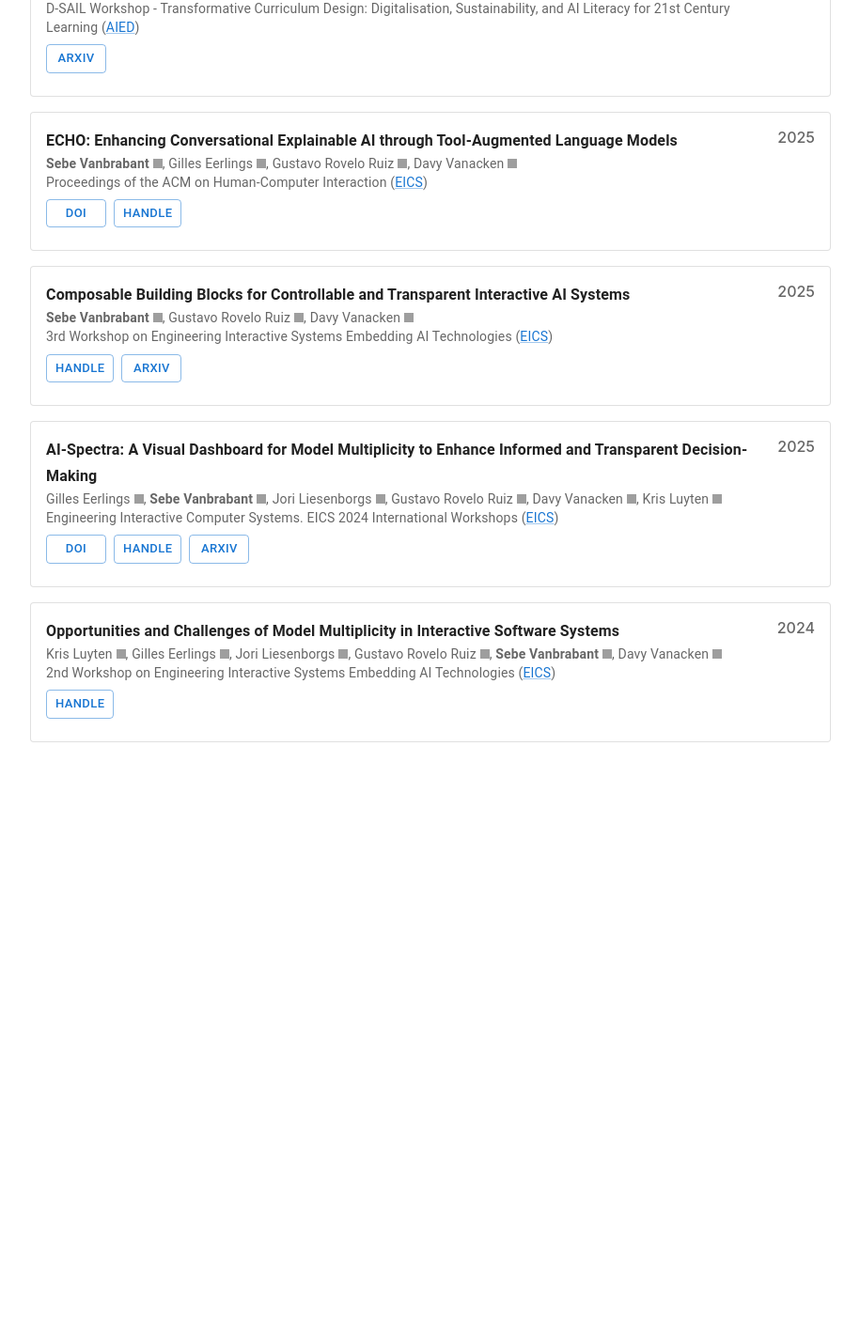
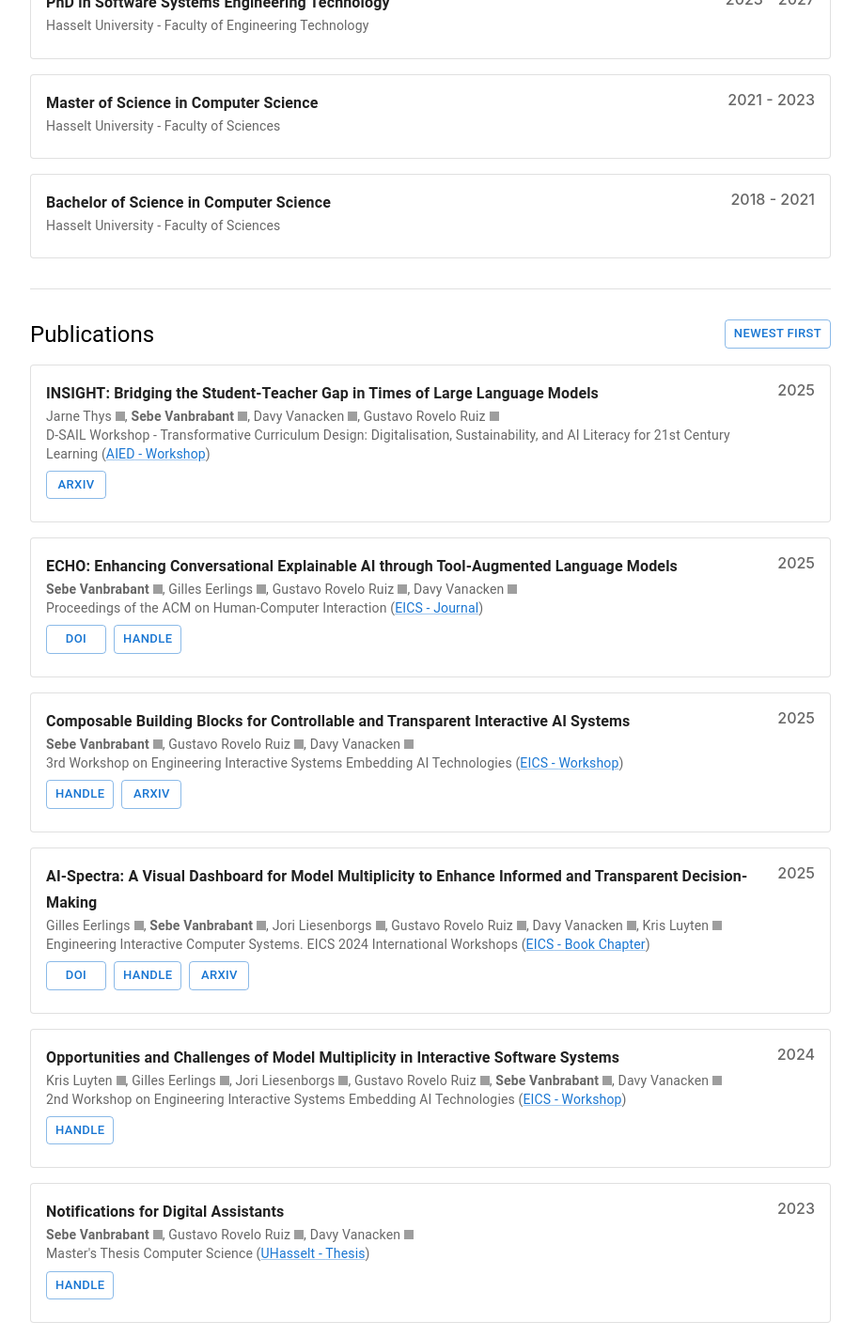
Before and after one commit to sebev/sebev.github.io, a React (Create React App) app: page / in a window 1280 px wide. Shown: the part 260-1683 px from the top of the page at 94% size, without its empty margins (182-1097 px from the left). Before the commit the page ends 1098 px from the top, so only its background shows below. Built offline with nearby package versions, Linux system fonts and the light colour scheme; grey boxes are pictures that could not be loaded.

Commit message:
Added education

```diff
--- a/public/data/authors.json
+++ b/public/data/authors.json
@@ -83,6 +83,20 @@
 			}
 		]
 	},
+	"rmenten": {
+		"firstName": "Raf",
+		"lastName": "Menten",
+		"links": [
+			{
+				"type": "orcid",
+				"url": "https://orcid.org/0000-0003-2875-9812"
+			},
+			{
+				"type": "uhasselt",
+				"url": "https://www.uhasselt.be/en/who-is-who/raf-menten"
+			}
+		]
+	},
 	"svanbrabant": {
 		"firstName": "Sebe",
 		"lastName": "Vanbrabant",
--- /dev/null
+++ b/public/data/education.json
@@ -0,0 +1,23 @@
+[
+    {
+        "title": "Bachelor of Science in Computer Science",
+        "institution": "Hasselt University",
+        "faculty": "Faculty of Sciences",
+        "start": "2018",
+        "end": "2021"
+    },
+    {
+        "title": "Master of Science in Computer Science",
+        "institution": "Hasselt University",
+        "faculty": "Faculty of Sciences",
+        "start": "2021",
+        "end": "2023"
+    },
+    {
+        "title": "PhD in Software Systems Engineering Technology",
+        "institution": "Hasselt University",
+        "faculty": "Faculty of Engineering Technology",
+        "start": "2023",
+        "end": "2027"
+    }
+]
--- a/public/data/publications.json
+++ b/public/data/publications.json
@@ -1,4 +1,35 @@
 [
+    {
+        "title": "Explainable AI for Recommender Systems",
+        "authors": ["svanbrabant", "rmenten", "dvanacken"],
+        "date": "2021",
+        "venue": {
+            "name": "Bachelor's Thesis Computer Science",
+            "parent": "Hasselt University",
+            "short": "UHasselt",
+            "type": "thesis",
+            "url": "https://studiegidswww.uhasselt.be/opleidingsonderdeel.aspx?a=2020&i=4380&n=4&t=01"
+        },
+        "links": []
+    },
+    {
+        "title": "Notifications for Digital Assistants",
+        "authors": ["svanbrabant", "groveloruiz", "dvanacken"],
+        "date": "2023",
+        "venue": {
+            "name": "Master's Thesis Computer Science",
+            "parent": "Hasselt University",
+            "short": "UHasselt",
+            "type": "thesis",
+            "url": "https://studiegidswww.uhasselt.be/opleidingsonderdeel.aspx?a=2022&i=2262&n=4&t=01"
+        },
+        "links": [
+            {
+                "type": "handle",
+                "url": "http://hdl.handle.net/1942/41285"
+            }
+        ]
+    },
     {
         "title": "Opportunities and Challenges of Model Multiplicity in Interactive Software Systems",
         "authors": ["kluyten", "geerlings", "jliesenborgs", "groveloruiz", "svanbrabant", "dvanacken"],
--- a/src/App.tsx
+++ b/src/App.tsx
@@ -1,11 +1,14 @@
 import React, { useEffect, useState } from "react";
-import { Container, Typography, Box, CircularProgress, Button, Stack } from "@mui/material";
+import { Container, Typography, Box, CircularProgress, Button, Stack, Divider } from "@mui/material";
 import { Publication } from "./components/Publication";
+import { Education } from "./components/Education"
 import { IAuthor } from "./types/author";
 import { IPublication } from "./types/publication"
+import { IEducation } from "./types/education"
 
 function App() {
 	const [publications, setPublications] = useState<IPublication[]>([]);
+	const [education, setEducation] = useState<IEducation[]>([]);
 	const [authors, setAuthors] = useState<Record<string, IAuthor>>({});
 	const [loading, setLoading] = useState(true);
 	const [sortDescending, setSortDescending] = useState(true);
@@ -18,13 +21,19 @@ function App() {
 
 	useEffect(() => {
 		async function loadData() {
-			const [pubRes, authRes] = await Promise.all([
+			const [pubRes, eduRes, authRes] = await Promise.all([
 				fetch("/data/publications.json"),
-				fetch("/data/authors.json")
+				fetch("/data/education.json"),
+				fetch("/data/authors.json"),
 			]);
 			const pubs = await pubRes.json();
+			const edus = await eduRes.json();
+			edus.sort((a: IEducation, b: IEducation) => {
+				return new Date(b.start).getTime() - new Date(a.start).getTime();
+			})
 			const auths = await authRes.json();
 			setPublications(pubs);
+			setEducation(edus);
 			setAuthors(auths);
 			setLoading(false);
 		}
@@ -41,14 +50,29 @@ function App() {
 
 	return (
 		<Container maxWidth="md" sx={{ py: 4 }}>
+			<Stack direction={"column"} spacing={4}>
+				<Box>
 					<Typography variant="h4" fontWeight={700} gutterBottom>
 						Sebe Vanbrabant
 					</Typography>
 					<Typography variant="subtitle1" color="text.secondary" gutterBottom>
 						PhD Candidate at Hasselt University, Digital Future Lab
 					</Typography>
+				</Box>
 
-			<Box mt={4}>
+				<Divider />
+
+				<Stack direction={"column"} spacing={2}>
+					<Typography variant="h5">Education</Typography>
+
+					{education.map((edu) => (
+						<Education key={edu.title} edu={edu} authors={authors} />
+					))}
+				</Stack>
+
+				<Divider />
+
+				<Stack direction={"column"} spacing={2}>
 					<Stack direction="row" justifyContent="space-between" alignItems="center" mb={2}>
 						<Typography variant="h5">Publications</Typography>
 						<Button
@@ -63,7 +87,8 @@ function App() {
 					{sortedPubs.map((pub) => (
 						<Publication key={pub.title} pub={pub} authors={authors} />
 					))}
-			</Box>
+				</Stack>
+			</Stack>
 		</Container>
 	);
 }
--- /dev/null
+++ b/src/components/Education.tsx
@@ -0,0 +1,46 @@
+import React from "react";
+import { IAuthor } from "../types/author";
+import { IEducation } from "../types/education"
+import {
+	Card,
+	CardContent,
+	Typography,
+	Link,
+	Stack,
+	Tooltip,
+	Box,
+	Button
+} from "@mui/material";
+
+type Props = {
+	edu: IEducation;
+	authors: Record<string, IAuthor>;
+};
+
+export function Education({ edu, authors }: Props) {
+	return (
+		<Card variant="outlined">
+			<CardContent>
+				<Stack direction="row" justifyContent="space-between" spacing={2}>
+					<Box>
+						<Typography variant="subtitle1" fontWeight={600}>
+							{edu.title}
+						</Typography>
+                        <Typography variant="body2" color="text.secondary">
+                            {edu.institution} - {edu.faculty}
+                        </Typography>
+					</Box>
+					<Box
+						minWidth={50}
+						textAlign="right"
+						color="text.secondary"
+						fontWeight="medium"
+						fontSize="1rem"
+					>
+						{new Date(edu.start).getFullYear()} - {new Date(edu.end).getFullYear()}
+					</Box>
+				</Stack>
+			</CardContent>
+		</Card>
+	);
+}
--- a/src/components/Publication.tsx
+++ b/src/components/Publication.tsx
@@ -50,13 +50,12 @@ type Props = {
 						</Link>
 					</Tooltip>
 				)}
-				{idx < pub.authors.length - 1 ? ", " : ""}
 			</React.Fragment>
 		);
 	};
 
 	return (
-		<Card variant="outlined" sx={{ mb: 2 }}>
+		<Card variant="outlined">
 			<CardContent>
 				<Stack direction="row" justifyContent="space-between" spacing={2}>
 					<Box>
@@ -67,20 +66,27 @@ type Props = {
 						<Typography variant="body2" color="text.secondary">
 							{pub.authors.map((id, idx) => {
 								const author = authors[id];
-								if (!author) return id;
-								return renderAuthor(id, idx, author);
+
+								return (
+									<React.Fragment key={id}>
+										{author ? renderAuthor(id, idx, author) : id}
+										{idx < pub.authors.length - 1 ? ", " : ""}
+									</React.Fragment>
+								);
 							})}
 						</Typography>
 
 						<Typography variant="body2" color="text.secondary">
 							{pub.venue.name} (
+								<Tooltip title={pub.venue.parent}>
 									<Link
 										href={pub.venue.url}
 										target="_blank"
 										rel="noopener"
 									>
-									{pub.venue.short}
+										{pub.venue.short} - {pub.venue.type.split("-").map(word => word.charAt(0).toUpperCase() + word.slice(1)).join(" ")}
 									</Link>
+								</Tooltip>
 							)
 						</Typography>
 
--- /dev/null
+++ b/src/types/education.ts
@@ -0,0 +1,7 @@
+export type IEducation = {
+    title: string;
+    institution: string;
+    faculty: string;
+    start: string;
+    end: string;
+}
```
Lines whose indentation alone changed are shown as unchanged.
